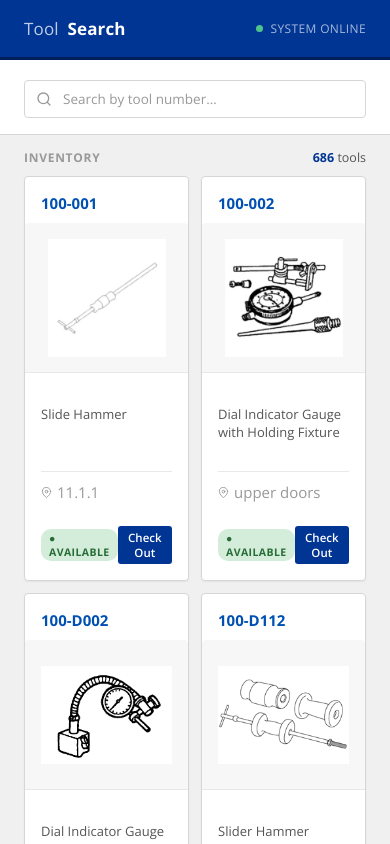
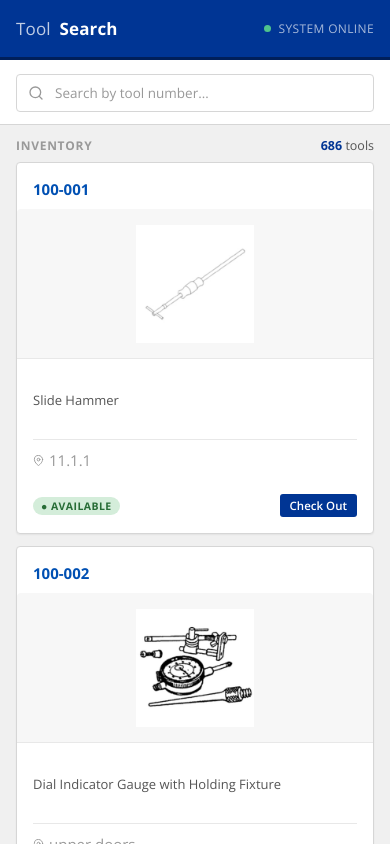
Before and after one commit to Robalexg/JustAToolSearchingApp, a React (Vite) app: page / in a window 390 px wide. Shown: the top 844 px of the page. Built offline with nearby package versions, Linux system fonts and the light colour scheme.

Commit message:
feat: tighten padding and single-column cards on mobile

```diff
--- a/src/css/main.css
+++ b/src/css/main.css
@@ -153,3 +153,31 @@
 @media (max-width: 900px) {
     .card-container { grid-template-columns: repeat(2, 1fr); }
 }
+
+@media (max-width: 768px) {
+    .main .nav {
+        padding: 0 16px;
+    }
+
+    .search-menu {
+        padding: 14px 16px 12px;
+    }
+
+    .results-header {
+        padding: 12px 16px 8px;
+    }
+
+    .card-container {
+        padding: 0 16px 32px;
+    }
+}
+
+@media (max-width: 540px) {
+    .search-wrapper {
+        max-width: 100%;
+    }
+
+    .card-container {
+        grid-template-columns: 1fr;
+    }
+}
```
